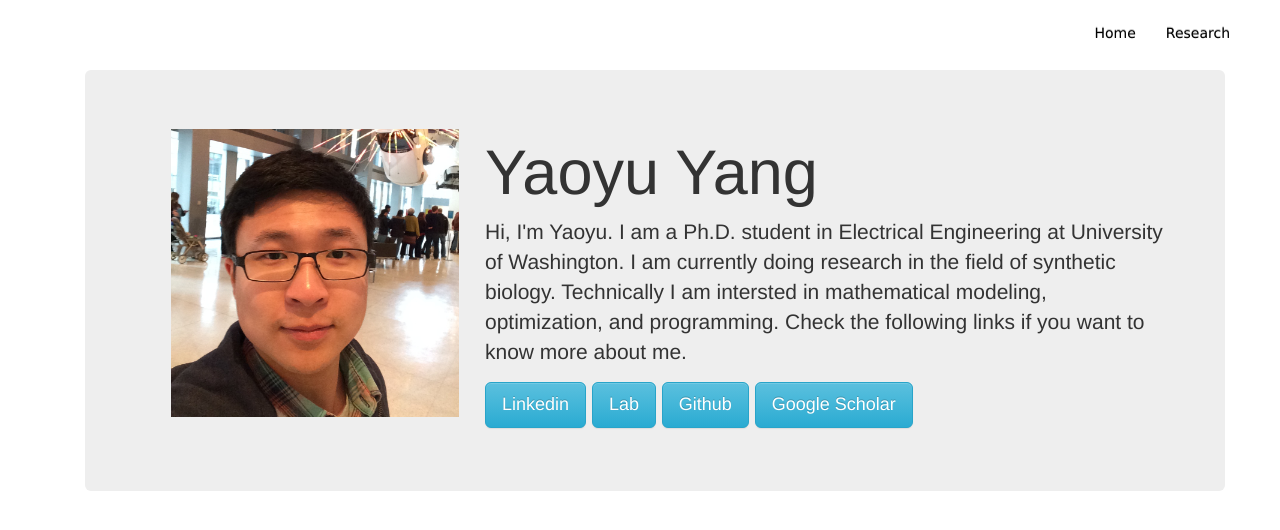
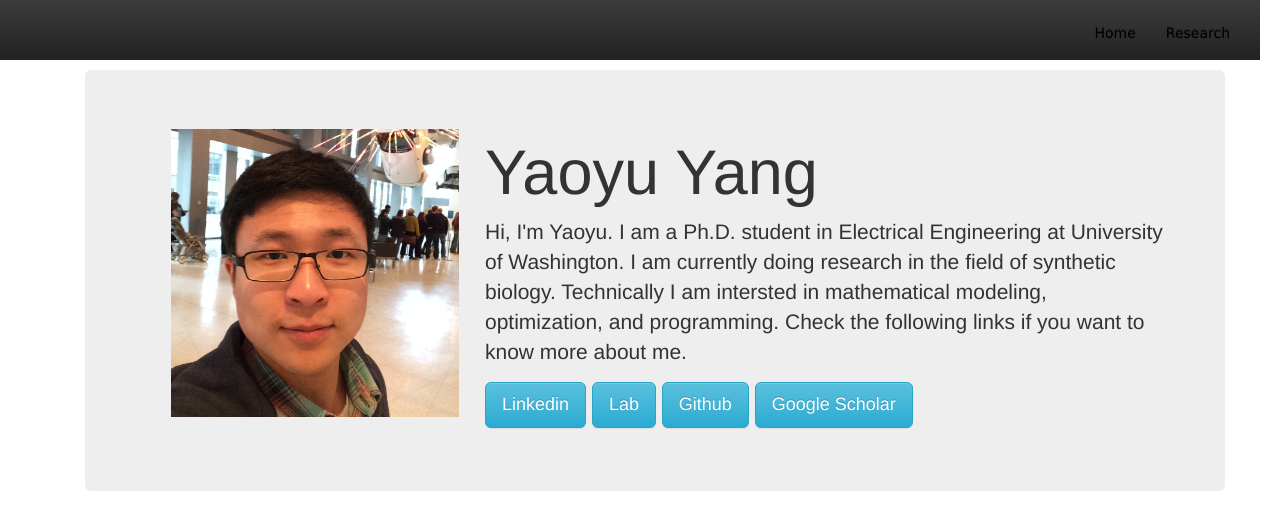
Before and after one commit to yaoyuyang/yaoyuyang.github.io, a Jekyll site: the page built from index.html, in a window 1280 px wide. Shown: the top 530 px of the page. Built offline with Jekyll 4.4.1, drawn with Linux system fonts in a browser that asks for light colours.

Commit message:
Update default.html

```diff
--- a/_layouts/default.html
+++ b/_layouts/default.html
@@ -17,7 +17,7 @@
   </head>
 
 
-    <div id="navbar" class="navbar navbar-inverse navbar-fixed-top navbar-custom navbar-inner" role="navigation">
+    <div id="navbar" class="navbar navbar-inverse navbar-fixed-top navbar-custom" role="navigation">
 
       <div class="container-fluid">
         <div class="navbar-header">
```
